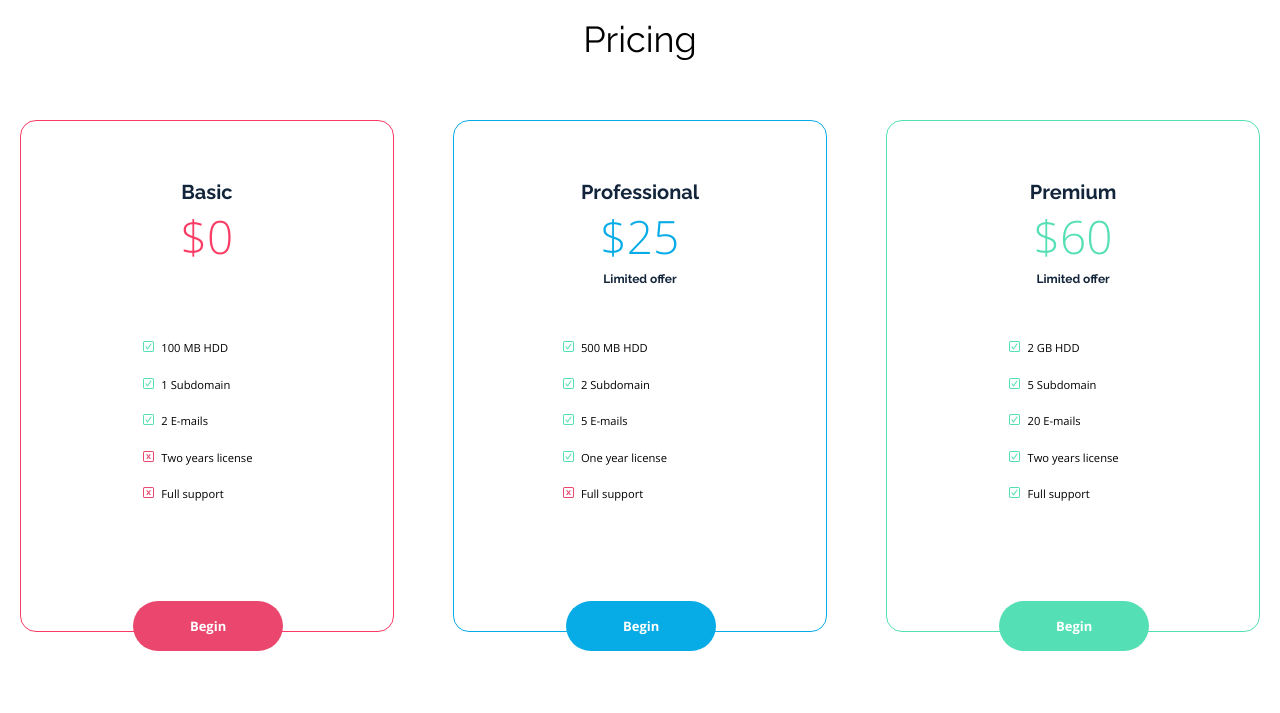
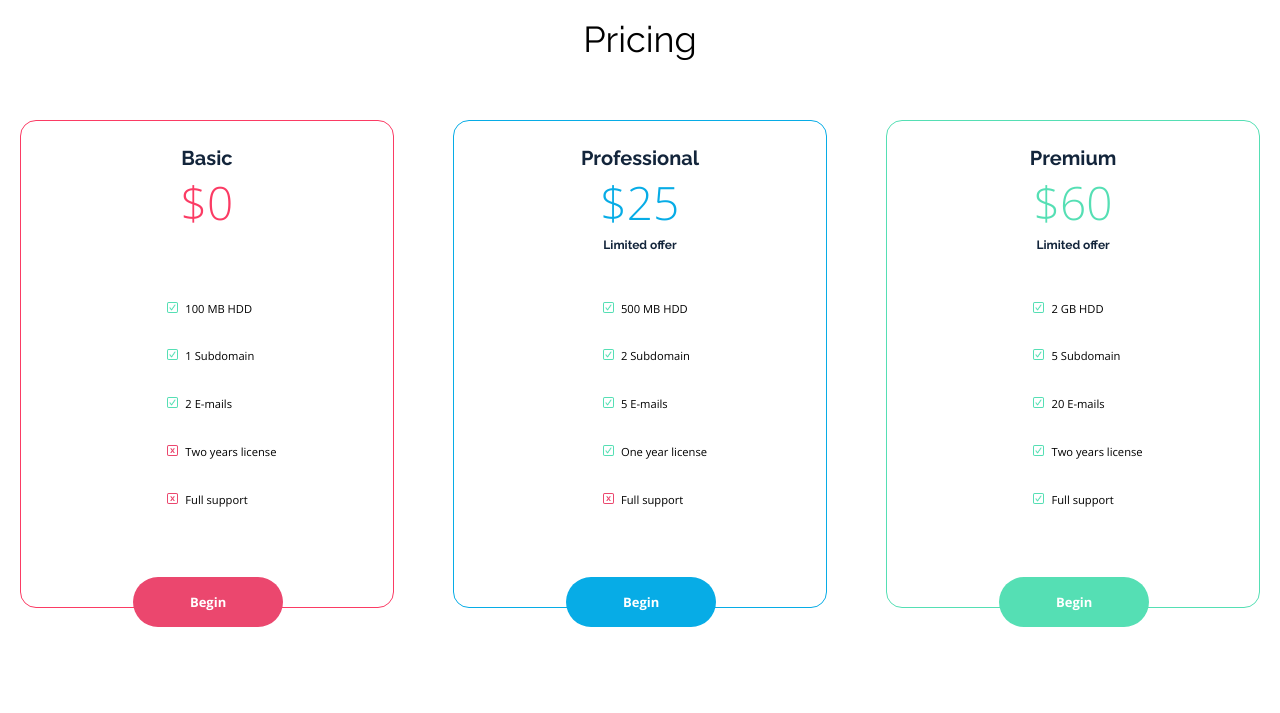
Before and after one commit to carlos123asd/Proyecto-OxigenShop, a plain HTML site: page index.html in a window 1280 px wide. Shown: the part 2900-3613 px from the top of the page. Drawn offline with Linux system fonts and the light colour scheme.

Commit message:
Proyecto Finalizado V.4

```diff
--- a/index.html
+++ b/index.html
@@ -130,7 +130,7 @@
         <section class="precios">
             <h2 class="precios__titulo">Pricing</h2>
             <div class="precios__content">
-                <div class="precio precio--basic">
+                <div class="precio precio--basic"><!--class=Preciocontainer-->
                     <div class="precio__content"><!--Precio Standar-->
                         <span class="precio__content__tit">Basic</span>
                         <span class="precio__content__eur precio__content__eur--basic">$0</span>
--- a/style/card_precio.scss
+++ b/style/card_precio.scss
@@ -11,7 +11,6 @@ $background-color_3: rgb(85, 223, 180);
 
 .precios {
   width: 100%;
-  height: auto;
 
   &__titulo {
     font-family: $font-family_1;
@@ -255,15 +254,15 @@ $background-color_3: rgb(85, 223, 180);
   }
   .precio{
       width: 23.38em;
-      height: 32.01em;
+      height: 30.51em;
       margin: 0;
-      display: grid;
-      grid-template-rows: 12em 23.25em;
-      justify-content: center;
-      align-content: stretch;
+      display: flex;
+      flex-direction: column;
+      flex-wrap: wrap;
+      align-items: center;
       &:hover{
           width: 25.440em;
-          height: 34.44em;
+          height: 32.94em;
           transition: width 0.15s ease-out,
                       height 0.15s ease-out;
           .precio__boton{
@@ -272,9 +271,10 @@ $background-color_3: rgb(85, 223, 180);
           }
       }
       &__content{
-          width: 100%;
+          display: block;
+          width: max-content;
+          height: 7em;
           margin: 0;
-          margin-top: 2.125em;
           &__oferta{
               margin-top: 0.323em;
           }
@@ -283,9 +283,17 @@ $background-color_3: rgb(85, 223, 180);
           left: 112px;
       }
       &__lista{
+        display: block;
+        width: max-content;
+        height: 20em;
+        padding-left: 3em;
+        align-content: center;
           ul{
               font-size: 0.875em;
               line-height: 1.192em;
+              li{
+                margin-bottom: 2.563em !important;
+              }
           }
       }
   }
--- a/style/form.scss
+++ b/style/form.scss
@@ -129,7 +129,7 @@ $padding-form: 1.875em;
                 transform: scale(0);
                 transition: 120ms transform ease-in-out;
                 box-shadow: inset 1em 1em rgba(8, 166, 228, 1);
-                clip-path: polygon(14% 44%, 0 65%, 50% 100%, 100% 16%, 80% 0%, 43% 62%);
+                clip-path: polygon(24% 44%, 0% 55%, 50% 100%, 100% 16%, 100% 2%, 53% 62%);
             }
             &:checked::before{
                 transform: scale(1);
@@ -139,7 +139,7 @@ $padding-form: 1.875em;
             span{
                 display: block;
             }
-            width: 23.113em;
+            width: 74%;
             height: 9rem;
             display: inline-block;
             font : {
```
Also changed, not shown: style/card_precio.css, style/form.css, 8 other files.
